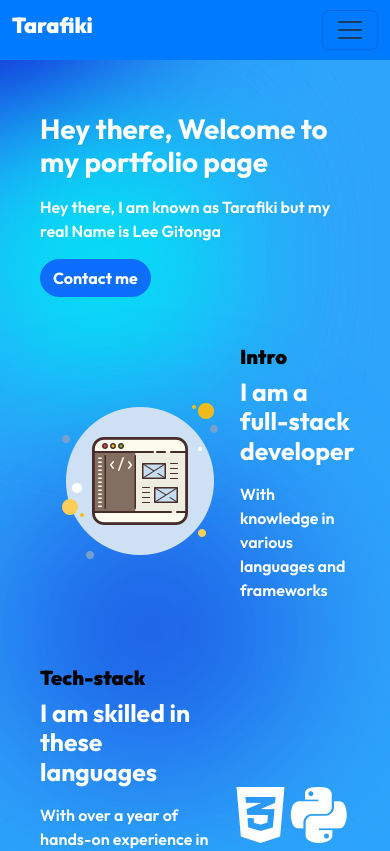
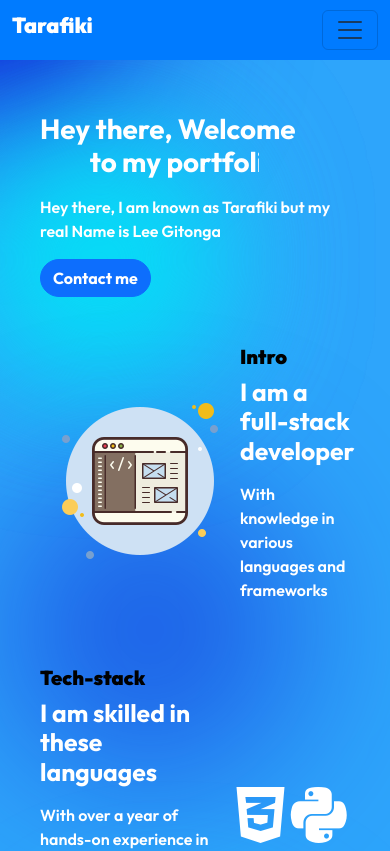
Before and after one commit to Calmcat1/portfolio-page-v2, a React (Create React App) app: page / in a window 390 px wide. Shown: the top 851 px of the page. Built offline with nearby package versions, Linux system fonts and the light colour scheme.

Commit message:
modified:   src/components/Hero_section/Hero_section.css 	modified:   src/components/Hero_section/Hero_section.jsx

```diff
--- a/src/components/Hero_section/Hero_section.css
+++ b/src/components/Hero_section/Hero_section.css
@@ -1,25 +1,69 @@
 /* pc hero section styling */
 
-.hero__section__content__container{
+@keyframes typingAnims{
+  from{width: 0;}
+  to{width: 100%;}
+}
 
+
+@keyframes blinking {
+  0% {border-right-color: transparent}
+  50% {border-right-color: white}
+  100% {border-right-color: transparent}
 }
 
 .hero__section__header__container{
-  width: 27rem;
+  width: 47em;
 }
+
 
 .hero__section__custom__btn__styling{
   border-radius: 20px !important;
 }
 
 
+.hero__section__h1__typewriter{
+  overflow: hidden;
+  width: 0;
+  white-space: nowrap;
+  margin: 0 auto;
+  animation: typingAnims 3s steps(43, end) forwards, blinking 1s infinite;
+  border-right: 3px white solid;
+}
+
+.hero__section__mobile__extra__h1__content{
+  display: none;
+}
+
+
 @media only screen and (max-width:700px){
 
   .hero__section__header__container{
-    width: auto;
+    width: 17em;
   }
+
+
 
   .main__mobile__heading__text__styling{
     width: 19rem;
   }
+
+  .hero__section__h1__typewriter{
+    animation: typingAnims 3s steps(30, end) forwards, blinking 1s infinite;
+
+  }
+
+  .hero__section__mobile__extra__h1__content{
+    display: block;
+    overflow: hidden;
+    width: 0;
+    white-space: nowrap;
+    margin: 0 auto;
+    animation: typingAnims 3s steps(30, end) forwards 4s, blinking 1s infinite 4s;
+    border-right: 3px transparent solid;
+  }
+
+  .hero__no__mobile__h1__section{
+    display: none;
+  }
 }
--- a/src/components/Hero_section/Hero_section.jsx
+++ b/src/components/Hero_section/Hero_section.jsx
@@ -8,7 +8,7 @@ const Hero_section = () => {
 
           <div className="hero__section__left__side">
             <div className="hero__section__header__container mb-3">
-              <h1 className="main__heading__text__styling main__mobile__heading__text__styling">Hey there, Welcome to my portfolio page</h1>
+              <h1 className="main__heading__text__styling main__mobile__heading__text__styling hero__section__h1__typewriter">Hey there, Welcome <span className="hero__no__mobile__h1__section">to my portfolio page</span></h1><h1 className="hero__section__mobile__extra__h1__content main__heading__text__styling main__mobile__heading__text__styling">to my portfolio page</h1>
             </div>
 
             <div className="hero__section__body__text__container mb-2">
```
